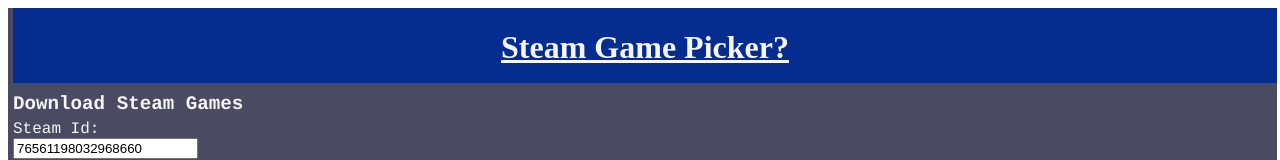
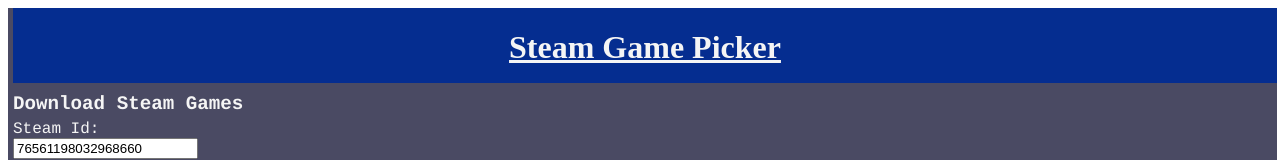
Before and after one commit to Aaron-Waguespack/game_picker, a React app: page / in a window 1280 px wide. Shown: the top 160 px of the page. Built offline with nearby package versions, Linux system fonts and the light colour scheme; no server answers.

Commit message:
updated npm packages

```diff
--- a/client/src/components/App.jsx
+++ b/client/src/components/App.jsx
@@ -97,7 +97,7 @@
       return(
 	<div className="main">
     <div className='titlebar'>
-    <h1 className="title">Steam Game Picker?</h1>
+    <h1 className="title">Steam Game Picker</h1>
     </div>
       <form className="gameform" onSubmit={(event)=>{
 				this.getGames(this.gameFormObj(),event)}}>
```
Also changed, not shown: package.json (+9 -9 lines), 1 other file (tests, documents, lock files or other folders).
